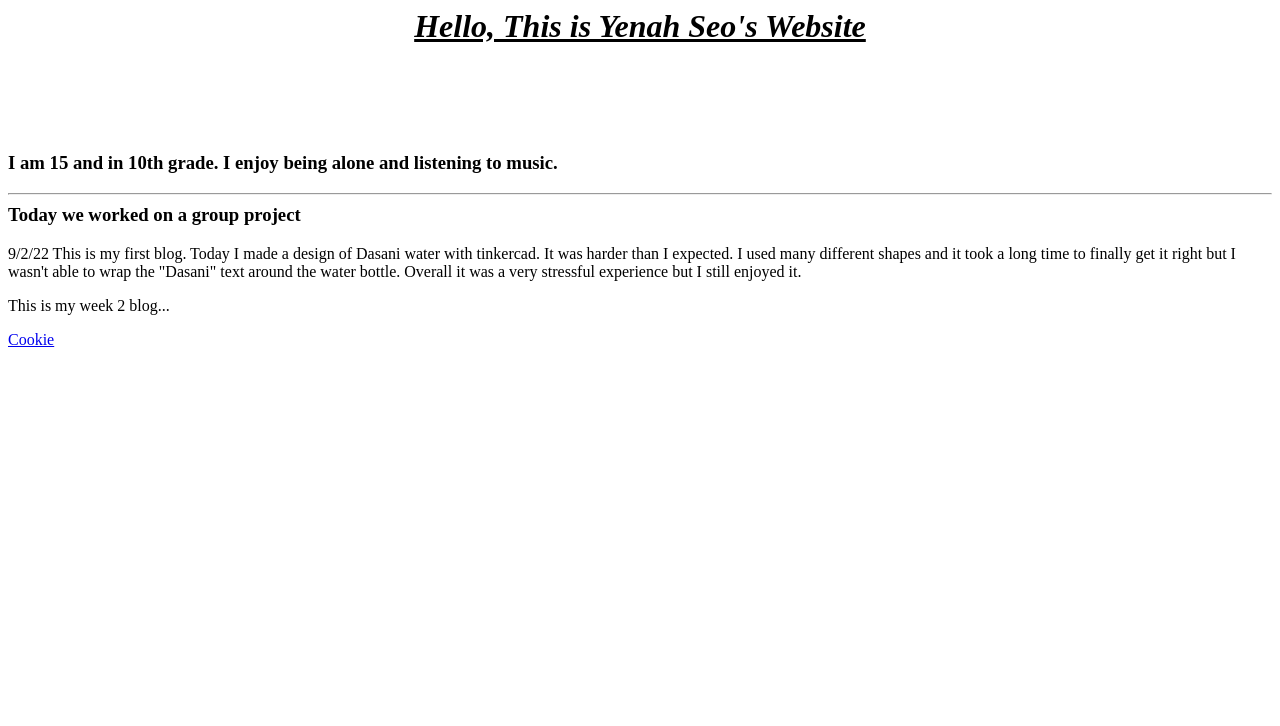
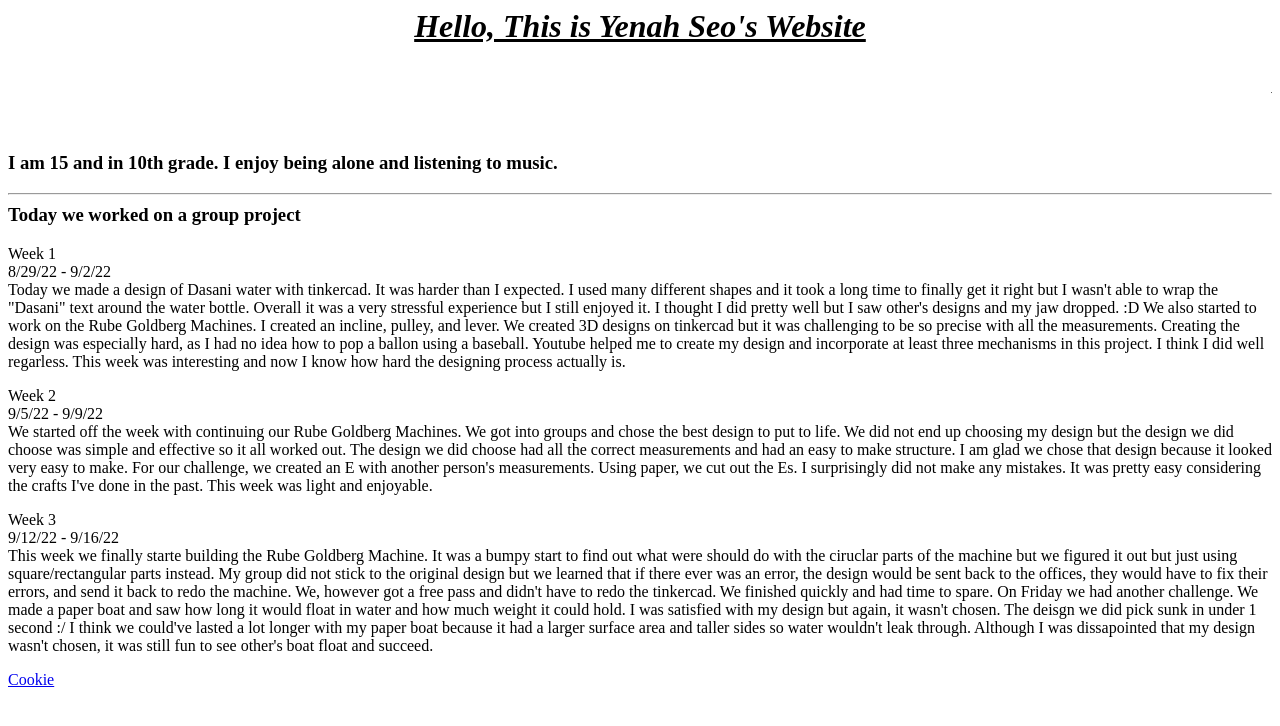
Before and after one commit to seoyenah/Engineering, a plain HTML site: page index.html in a window 1280 px wide. Drawn offline with Linux system fonts and the light colour scheme.

Commit message:
9/16 update

```diff
--- a/index.html
+++ b/index.html
@@ -5,18 +5,25 @@
  <h3><hr />Today we worked on a group project</h3>
 
 <p>
- 9/2/22
- This is my first blog.
- Today I made a design of Dasani water with tinkercad. It was harder than I expected. I used many different shapes and it took a long time to finally get it right but I wasn't able to wrap the "Dasani" text around the water bottle. Overall it was a very stressful experience but I still enjoyed it.
+Week 1
+<br> 8/29/22 - 9/2/22 </br>
+Today we made a design of Dasani water with tinkercad. It was harder than I expected. I used many different shapes and it took a long time to finally get it right but I wasn't able to wrap the "Dasani" text around the water bottle. Overall it was a very stressful experience but I still enjoyed it. I thought I did pretty well but I saw other's designs and my jaw dropped. :D We also started to work on the Rube Goldberg Machines. I created an incline, pulley, and lever. We created 3D designs on tinkercad but it was challenging to be so precise with all the measurements. Creating the design was especially hard, as I had no idea how to pop a ballon using a baseball. Youtube helped me to create my design and incorporate at least three mechanisms in this project. I think I did well regarless. This week was interesting and now I know how hard the designing process actually is.
 
 
 </p>
 <p>
- This is my week 2 blog...
+Week 2
+<br> 9/5/22 - 9/9/22 <br/>
+We started off the week with continuing our Rube Goldberg Machines. We got into groups and chose the best design to put to life. We did not end up choosing my design but the design we did choose was simple and effective so it all worked out. The design we did choose had all the correct measurements and had an easy to make structure. I am glad we chose that design because it looked very easy to make. For our challenge, we created an E with another person's measurements. Using paper, we cut out the Es. I surprisingly did not make any mistakes. It was pretty easy considering the crafts I've done in the past. This week was light and enjoyable.
 
 
+ <p>
+ Week 3
+ <br> 9/12/22 - 9/16/22 <br/>
+ This week we finally starte building the Rube Goldberg Machine. It was a bumpy start to find out what were should do with the ciruclar parts of the machine but we figured it out but just using square/rectangular parts instead. My group did not stick to the original design but we learned that if there ever was an error, the design would be sent back to the offices, they would have to fix their errors, and send it back to redo the machine. We, however got a free pass and didn't have to redo the tinkercad. We finished quickly and had time to spare. On Friday we had another challenge. We made a paper boat and saw how long it would float in water and how much weight it could hold. I was satisfied with my design but again, it wasn't chosen. The deisgn we did pick sunk in under 1 second :/ I think we could've lasted a lot longer with my paper boat because it had a larger surface area and taller sides so water wouldn't leak through. Although I was dissapointed that my design wasn't chosen, it was still fun to see other's boat float and succeed.
 
 
+ </p>
 
 </p>
 <a href="google.com">Cookie</a>
```
